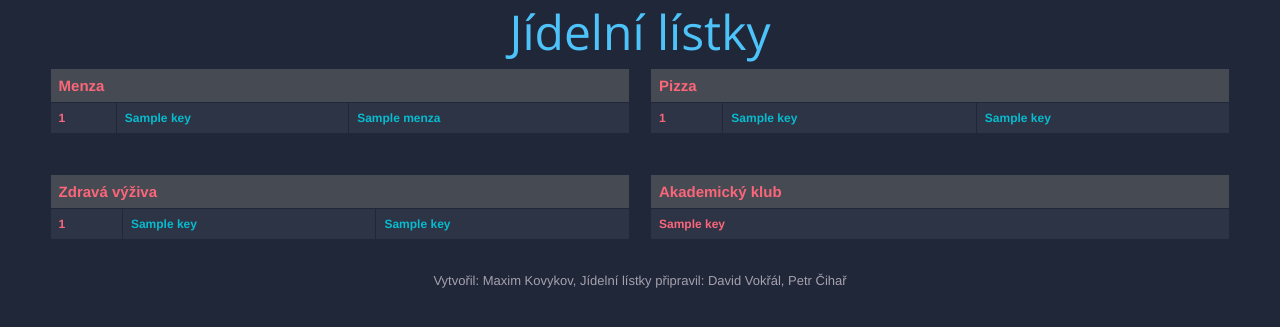
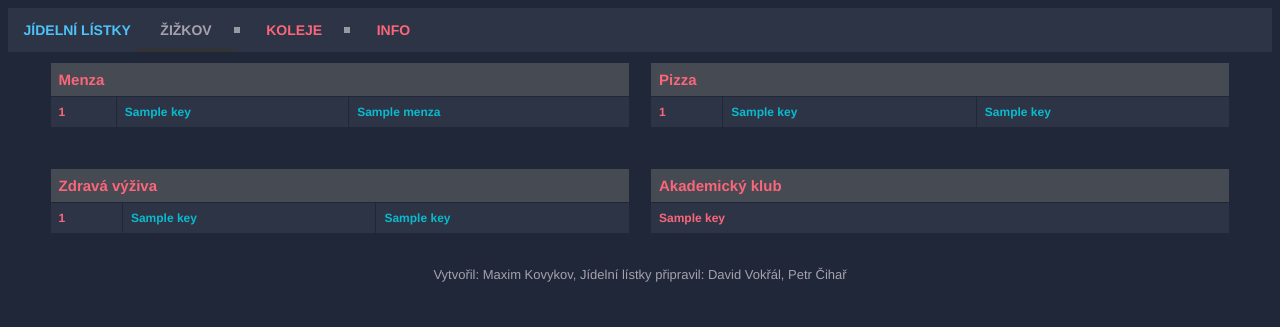
Before and after one commit to Luminaar/jidelni_listky, a Flask app: template templates/index.html in a window 1280 px wide. Shown: the top 327 px of the page. Run offline with Flask 2, Linux system fonts and the light colour scheme; the template is opened without the code that fills it: most values are stand-ins (such as "Sample title", 1, 10 or a date in 2020).

Commit message:
added menu bar

```diff
--- a/static/style.css
+++ b/static/style.css
@@ -120,3 +120,138 @@ h2 a {
   color: #FB667A;
   text-decoration: none;
 }
+
+
+/* Menu bar */
+#cssmenu {
+  background: #2C3446;
+  width: auto;
+  font-family: Helvetica;
+}
+#cssmenu ul {
+  list-style: none;
+  margin: 0;
+  padding: 0;
+  line-height: 1;
+  display: block;
+  zoom: 1;
+}
+#cssmenu ul:after {
+  content: " ";
+  display: block;
+  font-size: 0;
+  height: 0;
+  clear: both;
+  visibility: hidden;
+}
+#cssmenu ul li {
+  display: inline-block;
+  padding: 0;
+  margin: 0;
+}
+#cssmenu.align-right ul li {
+  float: right;
+}
+#cssmenu.align-center ul {
+  text-align: center;
+}
+#cssmenu ul li a {
+  color: #FB667A;
+  text-decoration: none;
+  display: block;
+  padding: 15px 25px;
+  font-weight: 700;
+  text-transform: uppercase;
+  font-size: 14px;
+  position: relative;
+  -webkit-transition: color .25s;
+  -moz-transition: color .25s;
+  -ms-transition: color .25s;
+  -o-transition: color .25s;
+  transition: color .25s;
+}
+
+#cssmenu p {
+	color:#4DC3FA;
+	text-decoration: none;
+  	display: block;
+  	font-weight: 700;
+  	text-transform: uppercase;
+  	font-size: 14px;
+  	position: relative;
+}
+
+#cssmenu ul li a:hover {
+  color: #A7A1AE;
+}
+#cssmenu ul li a:hover:before {
+  width: 100%;
+}
+#cssmenu ul li a:after {
+  content: "";
+  display: block;
+  position: absolute;
+  right: -3px;
+  top: 19px;
+  height: 6px;
+  width: 6px;
+  background: #ffffff;
+  opacity: .5;
+}
+#cssmenu ul li a:before {
+  content: "";
+  display: block;
+  position: absolute;
+  left: 0;
+  bottom: 0;
+  height: 3px;
+  width: 0;
+  background: #333333;
+  -webkit-transition: width .25s;
+  -moz-transition: width .25s;
+  -ms-transition: width .25s;
+  -o-transition: width .25s;
+  transition: width .25s;
+}
+#cssmenu ul li.last > a:after,
+#cssmenu ul li:last-child > a:after {
+  display: none;
+}
+#cssmenu ul li.active a {
+  color: #A7A1AE;
+}
+#cssmenu ul li.active a:before {
+  width: 100%;
+}
+#cssmenu.align-right li.last > a:after,
+#cssmenu.align-right li:last-child > a:after {
+  display: block;
+}
+#cssmenu.align-right li:first-child a:after {
+  display: none;
+}
+
+#
+@media screen and (max-width: 768px) {
+  #cssmenu ul li {
+    float: none;
+    display: block;
+  }
+  #cssmenu ul li a {
+    width: 100%;
+    -moz-box-sizing: border-box;
+    -webkit-box-sizing: border-box;
+    box-sizing: border-box;
+    border-bottom: 1px solid #fb998c;
+  }
+  #cssmenu ul li.last > a,
+  #cssmenu ul li:last-child > a {
+    border: 0;
+  }
+  #cssmenu ul li a:after {
+    display: none;
+  }
+  #cssmenu ul li a:before {
+    display: none;
+  }
+}
--- a/templates/index.html
+++ b/templates/index.html
@@ -8,8 +8,13 @@
 
 
 	<body>
-		<div id="header">
-			<h1>Jídelní lístky</h1>
+		<div id="cssmenu">
+			<ul>
+				<li><span><p>&nbsp&nbsp&nbsp jídelní lístky</p></span></li>
+				<li class='active'><a href='http://www.jidelnicky.herokuapp.com'><span>žižkov</span></a></li>
+				<li><a href='http://jidelnicky.herokuapp.com'><span>koleje</span></a></li>
+				<li class='last'><a href='http://jidelnicky.herokuapp.com'><span>info</span></a></li>
+			</ul>
 		</div>
 
 		<div class="row clearfix">
```
